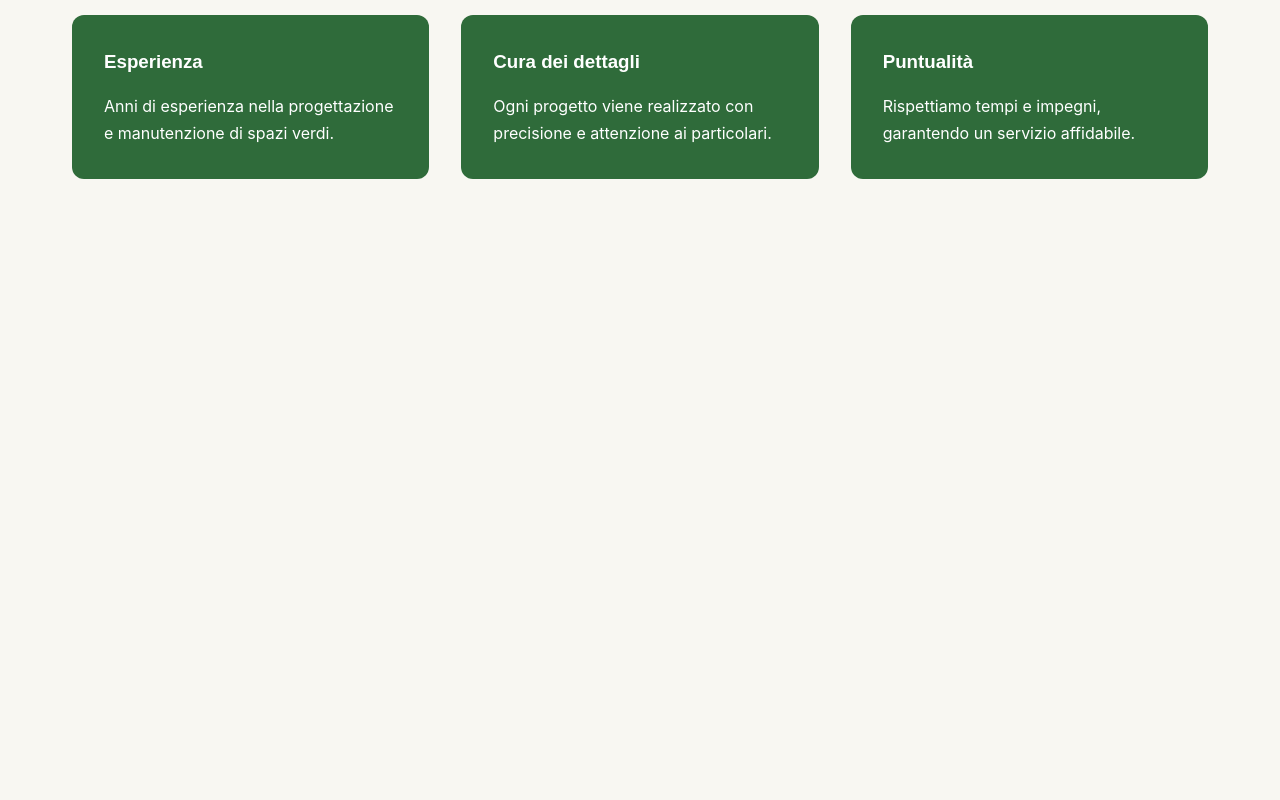
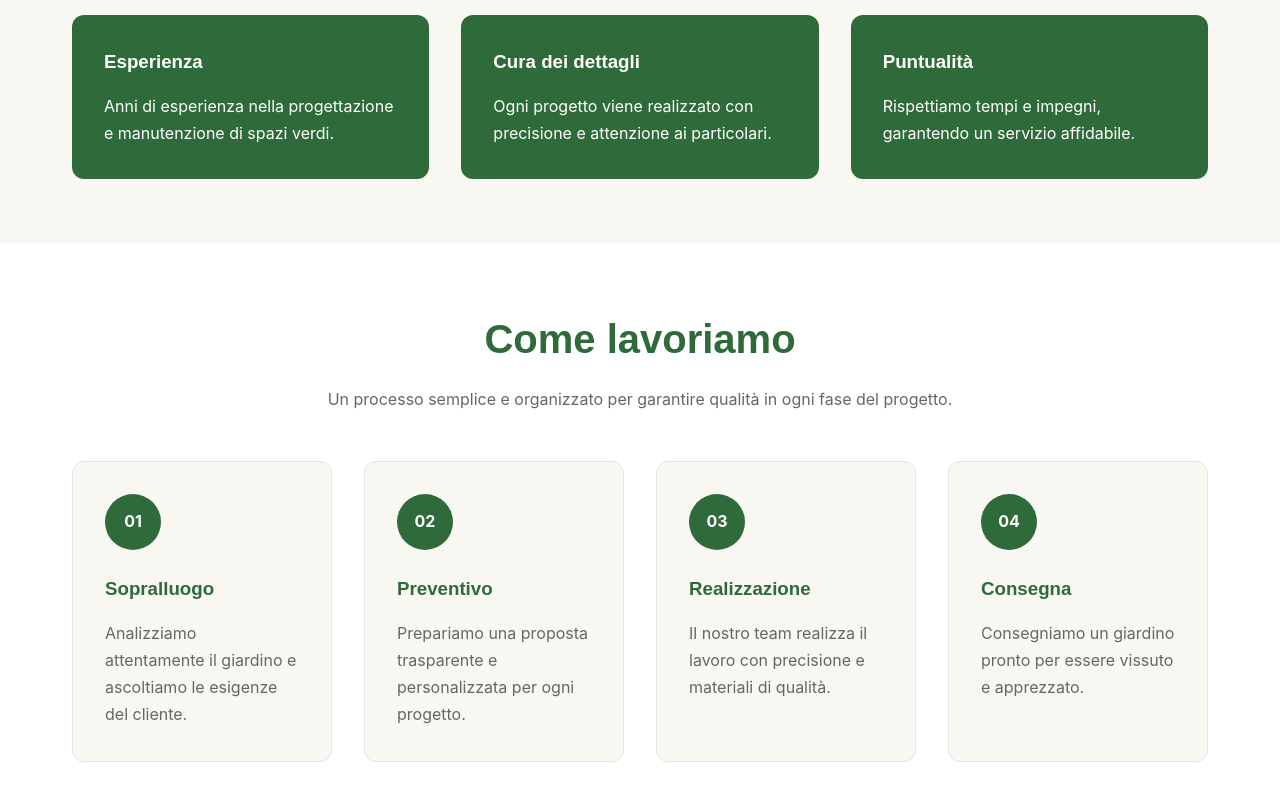
Before and after one commit to Jonas-Henry/squadriglia-dei-giardini, a React (Vite) app: page / in a window 1280 px wide. Shown: the part 1633-2433 px from the top of the page. Before the commit the page ends 1876 px from the top, so only its background shows below. Built offline with nearby package versions, Linux system fonts and the light colour scheme; a web font is replaced by a local one.

Commit message:
criada a seção de processo

```diff
--- a/src/pages/Home/Home.jsx
+++ b/src/pages/Home/Home.jsx
@@ -1,6 +1,7 @@
 import Hero from './components/Hero';
 import Services from './components/Services';
-import WhyChooseUs from '@/components/WhyChooseUs';
+import WhyChooseUs from './components/WhyChooseUs/WhyChooseUs';
+import Process from './components/Process/Process';
 
 function Home() {
   return (
@@ -8,6 +9,7 @@ function Home() {
       <Hero />
       <Services />
       <WhyChooseUs />
+      <Process />
     </>
   );
 }
--- /dev/null
+++ b/src/pages/Home/components/Process/Process.jsx
@@ -0,0 +1,58 @@
+import Container from '@components/common/Container';
+
+import styles from './Process.module.css';
+
+const steps = [
+  {
+    id: 1,
+    number: '01',
+    title: 'Sopralluogo',
+    description: 'Analizziamo attentamente il giardino e ascoltiamo le esigenze del cliente.',
+  },
+  {
+    id: 2,
+    number: '02',
+    title: 'Preventivo',
+    description: 'Prepariamo una proposta trasparente e personalizzata per ogni progetto.',
+  },
+  {
+    id: 3,
+    number: '03',
+    title: 'Realizzazione',
+    description: 'Il nostro team realizza il lavoro con precisione e materiali di qualità.',
+  },
+  {
+    id: 4,
+    number: '04',
+    title: 'Consegna',
+    description: 'Consegniamo un giardino pronto per essere vissuto e apprezzato.',
+  },
+];
+
+function Process() {
+  return (
+    <section className={styles.process}>
+      <Container>
+        <header className={styles.header}>
+          <h2>Come lavoriamo</h2>
+
+          <p>Un processo semplice e organizzato per garantire qualità in ogni fase del progetto.</p>
+        </header>
+
+        <div className={styles.grid}>
+          {steps.map((step) => (
+            <article key={step.id} className={styles.card}>
+              <span className={styles.number}>{step.number}</span>
+
+              <h3>{step.title}</h3>
+
+              <p>{step.description}</p>
+            </article>
+          ))}
+        </div>
+      </Container>
+    </section>
+  );
+}
+
+export default Process;
--- /dev/null
+++ b/src/pages/Home/components/Process/Process.module.css
@@ -0,0 +1,88 @@
+.process {
+  padding-block: var(--space-2xl);
+  background-color: var(--color-surface);
+}
+
+.header {
+  max-width: 650px;
+  margin: 0 auto 3rem;
+  text-align: center;
+}
+
+.header h2 {
+  margin-bottom: 1rem;
+  color: var(--color-primary);
+  font-size: 2.5rem;
+}
+
+.header p {
+  color: var(--color-text-light);
+}
+
+.grid {
+  display: grid;
+  grid-template-columns: repeat(4, 1fr);
+  gap: 2rem;
+}
+
+.card {
+  position: relative;
+
+  padding: 2rem;
+
+  border: 1px solid var(--color-border);
+  border-radius: var(--radius-lg);
+
+  background-color: var(--color-background);
+
+  transition: transform .3s ease, box-shadow .3s ease;
+}
+
+.card:hover {
+  transform: translateY(-6px);
+
+  box-shadow: var(--shadow-md);
+}
+
+.number {
+  display: inline-flex;
+  justify-content: center;
+  align-items: center;
+
+  width: 56px;
+  height: 56px;
+
+  margin-bottom: 1.5rem;
+
+  border-radius: 50%;
+
+  background-color: var(--color-primary);
+
+  color: white;
+
+  font-weight: 700;
+}
+
+.card h3 {
+  margin-bottom: 1rem;
+
+  color: var(--color-primary);
+}
+
+.card p {
+  color: var(--color-text-light);
+
+  line-height: 1.7;
+}
+
+@media (max-width: 992px) {
+  .grid {
+    grid-template-columns: repeat(2, 1fr);
+  }
+}
+
+@media (max-width: 600px) {
+  .grid {
+    grid-template-columns: 1fr;
+  }
+}
--- /dev/null
+++ b/src/pages/Home/components/Process/index.js
@@ -0,0 +1 @@
+export { default } from './Process';
```
Also changed, not shown: src/pages/Home/components/WhyChooseUs/WhyChooseUs.jsx (renamed from src/components/WhyChooseUs/WhyChooseUs.jsx), src/pages/Home/components/WhyChooseUs/WhyChooseUs.module.css (renamed from src/components/WhyChooseUs/WhyChooseUs.module.css), src/pages/Home/components/WhyChooseUs/index.js (renamed from src/components/WhyChooseUs/index.js).
